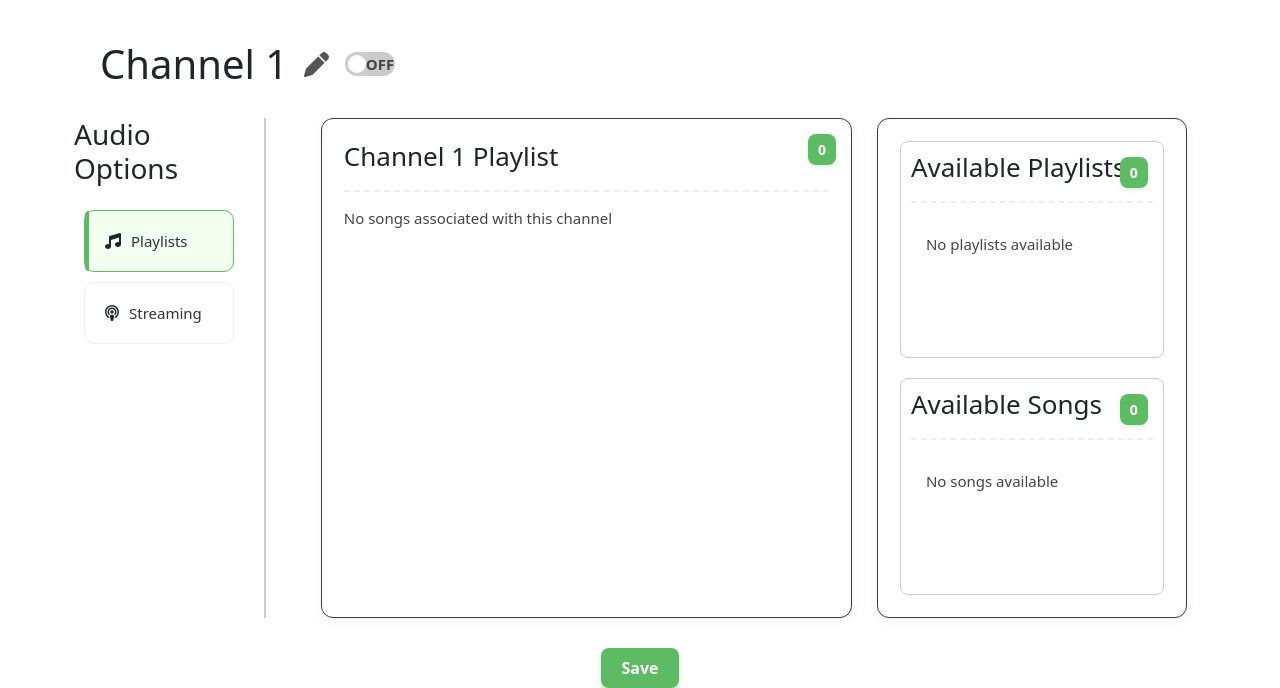
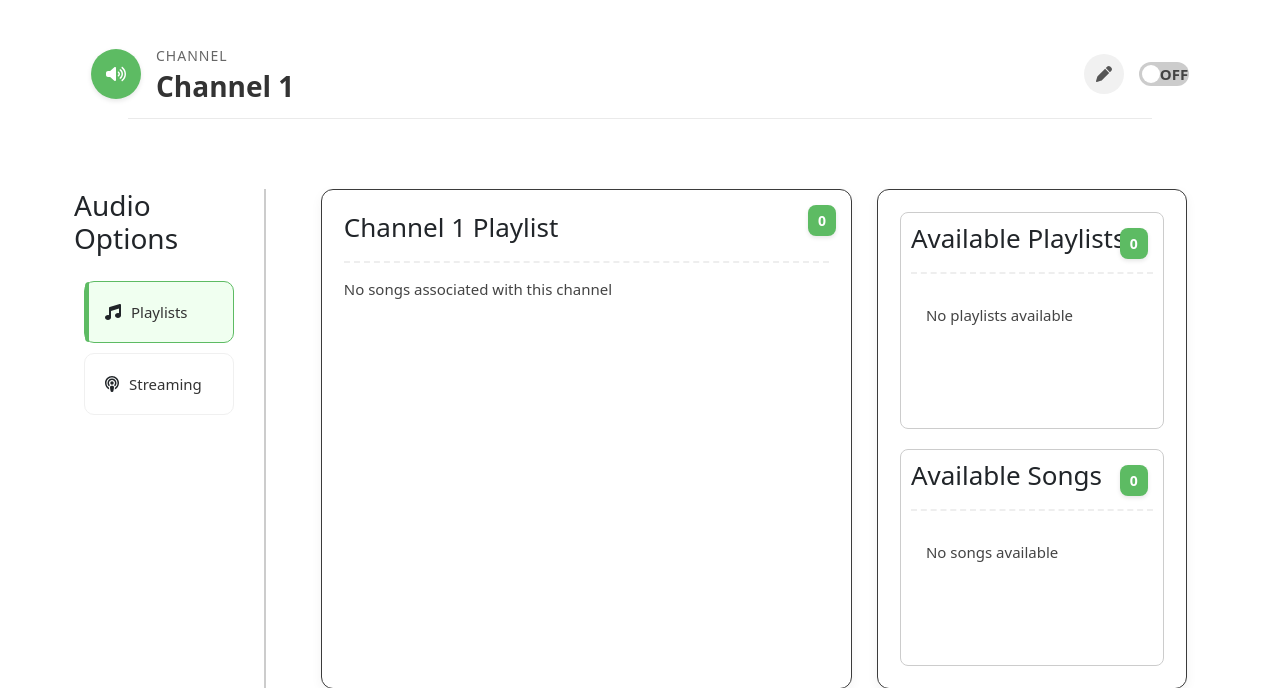
Before and after one commit to pedromelo1316/PECI--Difusao-de-Audio, a Flask app: page /edit_channels?channel_id=1 in a window 1280 px wide. Shown: the part 80-768 px from the top of the page. Run offline with Flask 3, Linux system fonts and the light colour scheme; parts of the project's set-up code (start-up, migrations or seed data) failed here and were passed over; some libraries are stand-ins or nearby versions.

Commit message:
novo header

```diff
--- a/Main/Manager/static/css/edit_channels.css
+++ b/Main/Manager/static/css/edit_channels.css
@@ -195,15 +195,18 @@
     display: flex;
     align-items: center;
     gap: 10px;
+    background-color: #f9f9f9;
+    border-radius: 8px;
+    padding: 15px;
+    box-shadow: 0 2px 5px rgba(0,0,0,0.1);
 }
 
 .channel-edit-input {
-    font-size: 22px;
-    padding: 6px 12px;
-    border: 1px solid #ccc;
+    font-size: 18px;
+    padding: 10px 15px;
+    border: 1px solid #ddd;
     border-radius: 8px;
-    outline: none;
-    width: 300px;
+    width: 100%;
 }
 
 .channel-edit-input:focus {
@@ -965,6 +968,7 @@
     display: flex;
     align-items: center;
     gap: 10px;
+    margin-left: 15px;
 }
 
 /* Switch Styles */
@@ -1104,8 +1108,97 @@ input:checked + .slider .switch-text.off {
 #errorMessage {
     color: #ff4d4d;
     font-size: 13px;
-    margin-top: 4px;
-    padding-left: 2px;
-    font-family: 'Roboto', sans-serif;
-    text-align: left;
+    margin-top: 8px;
+    font-weight: normal;
 }
+
+/* Styles from edit_playlist.css for page header */
+.page-header {
+    padding: 45px 30px 15px;
+    background-color: #fff;
+    border-bottom: none;
+    position: relative;
+    width: 100%;
+    margin-bottom: 40px;
+}
+
+.page-header::after {
+    content: '';
+    position: absolute;
+    bottom: 0;
+    left: 10%;             /* Diminuir para aumentar a largura da linha */
+    width: 80%;            /* Aumentar a largura da linha divisória */
+    height: 1px;
+    background-color: #eaeaea;
+}
+
+.playlist-title-container {
+    display: flex;
+    align-items: center;
+    max-width: 1400px;     /* Aumentar de 1200px para 1400px */
+    width: 90%;           /* Garantir que ocupe 90% da largura disponível */
+    margin: 0 auto;
+}
+
+.playlist-icon {
+    background-color: #5dbb63;
+    color: white;
+    width: 50px;
+    height: 50px;
+    border-radius: 50%;
+    display: flex;
+    align-items: center;
+    justify-content: center;
+    margin-right: 15px;
+    box-shadow: 0 2px 5px rgba(0,0,0,0.1);
+}
+
+.playlist-icon i {
+    font-size: 22px;
+}
+
+.playlist-info {
+    display: flex;
+    flex-direction: column;
+    flex-grow: 1;
+}
+
+.playlist-label {
+    font-size: 14px;
+    color: #666;
+    text-transform: uppercase;
+    letter-spacing: 1px;
+    margin-bottom: 4px;
+}
+
+.playlist-title {
+    margin: 0;
+    font-size: 28px;
+    font-weight: bold;
+    color: #333;
+}
+
+.edit-button {
+    background-color: #f1f1f1;
+    color: #555;
+    border: none;
+    border-radius: 50%;
+    width: 40px;
+    height: 40px;
+    display: flex;
+    align-items: center;
+    justify-content: center;
+    cursor: pointer;
+    transition: all 0.2s ease;
+    margin-left: 15px;
+}
+
+.edit-button:hover {
+    background-color: #e4e4e4;
+    color: #5dbb63;
+    transform: scale(1.05);
+}
+
+.edit-button i {
+    font-size: 16px;
+}
--- a/Main/Manager/static/js/edit_channels.js
+++ b/Main/Manager/static/js/edit_channels.js
@@ -440,3 +440,18 @@ function toggleStreamingSelection(item) {
         </div>
     `;
 }
+
+function toggleChannelEdit() {
+    const displayElement = document.querySelector('.playlist-title-container');
+    const editForm = document.getElementById('channelEditForm');
+
+    if (editForm.style.display === 'none') {
+        editForm.style.display = 'flex';
+        displayElement.style.opacity = '0.5';
+    } else {
+        editForm.style.display = 'none';
+        displayElement.style.opacity = '1';
+    }
+
+    document.getElementById('channelNameInput').focus();
+}
--- a/Main/Manager/templates/edit_channels.html
+++ b/Main/Manager/templates/edit_channels.html
@@ -27,11 +27,18 @@
 </nav>
 
 <!-- Channel Title with View and Edit Mode -->
-<div class="channel-title-container">
-    <!-- View -->
-    <div id="channelTitleDisplay" class="channel-title">
-        <h1 id="channelTitle" style="margin-bottom: 0px">{{ channel.name }}</h1>
-        <i class="fa-solid fa-pen edit-icon" style="font-size: 25px;" onclick="toggleChannelEdit()"></i>
+<div class="page-header">
+    <div class="playlist-title-container">
+        <div class="playlist-icon">
+            <i class="fas fa-volume-up"></i>
+        </div>
+        <div class="playlist-info">
+            <span class="playlist-label">Channel</span>
+            <h1 class="playlist-title" id="channelTitle">{{ channel.name }}</h1>
+        </div>
+        <button onclick="toggleChannelEdit()" class="edit-button" title="Rename channel">
+            <i class="fas fa-pen"></i>
+        </button>
         <div class="channel-switch-container">
             <label class="switch">
                 <input type="checkbox" id="channelSwitch" {% if channel.state == 'playing' %}checked{% endif %} onchange="toggleChannelStatus({{ channel.id }})">
@@ -44,15 +51,14 @@
         </div>
     </div>
 
-    <!-- Edit -->
-    <form id="channelEditForm" class="channel-edit-form" style="display: flex; align-items: center; gap: 10px; position: relative; display: none; margin-bottom: 40px;" method="POST" action="{{ url_for('update_channel_name', channel_id=channel.id) }}">
-        <div style="position: relative; display: flex; flex-direction: column;">
-            <input type="text" id="channelNameInput" name="channel_name" value="{{ channel.name }}" class="channel-edit-input" required style="width: 300px;">
-            <div id="errorMessage" style="color: red; font-size: 14px; margin-top: 10px; position: absolute; top: 100%; left: 0; display: none;"></div>
+    <!-- Edit Form -->
+    <form id="channelEditForm" class="channel-edit-form" style="display: none; margin: 15px auto 0; max-width: 500px;" method="POST" action="{{ url_for('update_channel_name', channel_id=channel.id) }}">
+        <div style="position: relative; display: flex; flex-direction: column; width: 100%;">
+            <input type="text" id="channelNameInput" name="channel_name" value="{{ channel.name }}" class="channel-edit-input" required>
+            <div id="errorMessage" style="display: none;"></div>
         </div>
-        <button type="submit" class="save-button" style="height: 40px;">Save</button>
+        <button type="submit" class="save-button">Save</button>
     </form>
-
 </div>
 
 <div class="containerCH">
```
